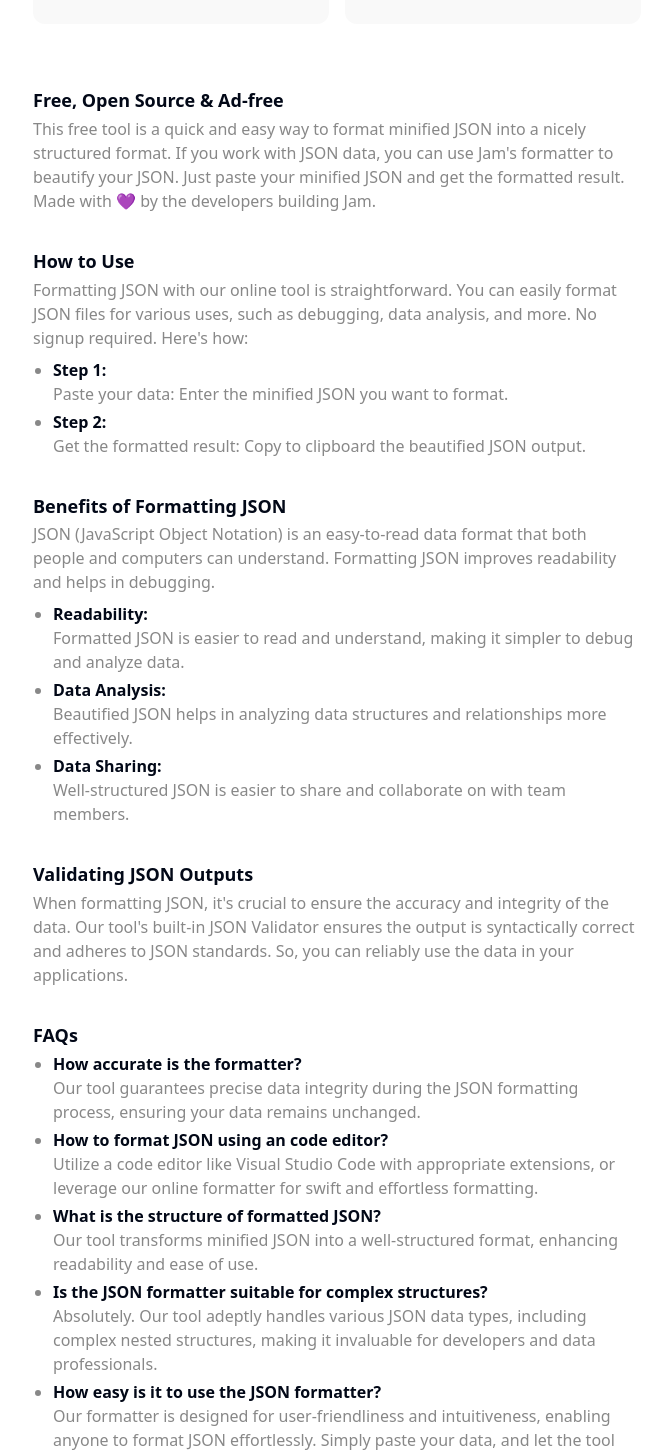
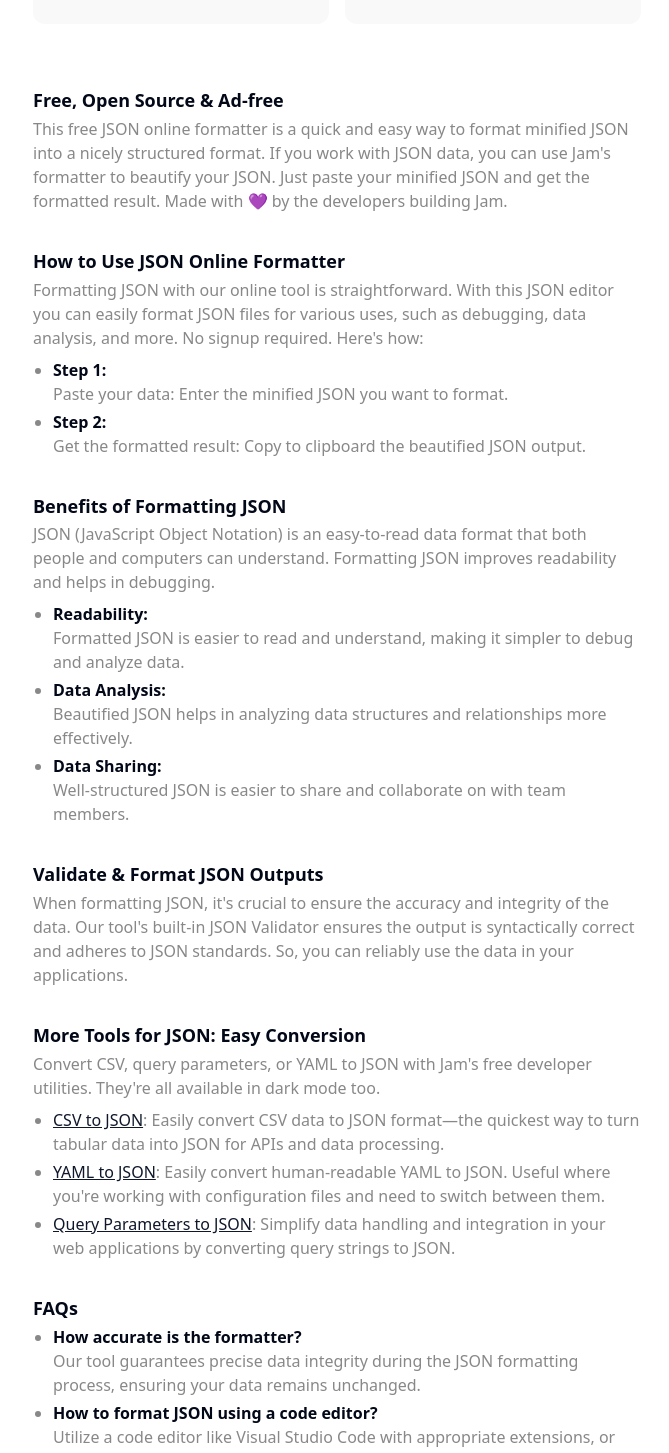
Before and after one commit to jamdotdev/jam-dev-utilities, a Next.js app: page /utilities/json-formatter in a window 1280 px wide. Shown: the part 914-2367 px from the top of the page, without its empty margins (303-972 px from the left). Built offline with nearby package versions, Linux system fonts and the light colour scheme.

Commit message:
content: update copy

```diff
--- a/components/seo/CsvToJsonSEO.tsx
+++ b/components/seo/CsvToJsonSEO.tsx
@@ -3,7 +3,7 @@ export default function CsvToJsonSEO() {
     <div className="content-wrapper">
       <section>
         <p>
-          This free tool is a quick and easy way to convert CSV file into JSON.
+          This free tool is a quick and easy way to convert CSV files into JSON.
           If you work with APIs, data, or web apps, you can use Jam's CSV to
           JSON converter to turn tabular data into JSON format.
         </p>
@@ -12,25 +12,33 @@ export default function CsvToJsonSEO() {
       <section>
         <h2>Free, Open Source & Ad-free</h2>
         <p>
-          Just paste your CSV file and get the JSON result. Made with 💜 by the
-          developers building Jam.
+          Just paste your CSV file and get the JSON result. Built with 💜 by the
+          Jam developers, using the open-source{" "}
+          <a
+            href="https://github.com/mholt/PapaParse"
+            target="_blank"
+            rel="noopener noreferrer"
+          >
+            PapaParse
+          </a>{" "}
+          package.
         </p>
       </section>
 
       <section>
         <h2>How to Use Jam's CSV to JSON Converter Tool</h2>
         <p>
-          Easily convert your CSV files to JSON format with our online tool.
-          Whether you're working on web development projects, data analysis, or
+          Easily convert your CSV files to JSON online with our tool. Whether
+          you're working on web development projects, data analysis, or
           integrating with APIs, our converter simplifies the process.
         </p>
         <ul>
           <li>
-            <b>Paste CSV file:</b> <br /> Paste the CSV file you want to
+            <b>Import CSV file:</b> <br /> Paste the CSV file you want to
             convert.
           </li>
           <li>
-            <b>Get the JSON result:</b> <br /> Copy the JSON output to your
+            <b>Get the JSON result:</b> <br /> Get the JSON output and copy to
             clipboard.
           </li>
           <li>
--- a/components/seo/JsonFormatterSEO.tsx
+++ b/components/seo/JsonFormatterSEO.tsx
@@ -1,23 +1,25 @@
+import Link from "next/link";
+
 export default function JsonFormatterSEO() {
   return (
     <div className="content-wrapper">
       <section>
         <h2>Free, Open Source & Ad-free</h2>
         <p>
-          This free tool is a quick and easy way to format minified JSON into a
-          nicely structured format. If you work with JSON data, you can use
-          Jam's formatter to beautify your JSON. Just paste your minified JSON
-          and get the formatted result. Made with 💜 by the developers building
-          Jam.
+          This free JSON online formatter is a quick and easy way to format
+          minified JSON into a nicely structured format. If you work with JSON
+          data, you can use Jam's formatter to beautify your JSON. Just paste
+          your minified JSON and get the formatted result. Made with 💜 by the
+          developers building Jam.
         </p>
       </section>
 
       <section>
-        <h2>How to Use</h2>
+        <h2>How to Use JSON Online Formatter</h2>
         <p>
-          Formatting JSON with our online tool is straightforward. You can
-          easily format JSON files for various uses, such as debugging, data
-          analysis, and more. No signup required. Here's how:
+          Formatting JSON with our online tool is straightforward. With this
+          JSON editor you can easily format JSON files for various uses, such as
+          debugging, data analysis, and more. No signup required. Here's how:
         </p>
         <ul>
           <li>
@@ -55,7 +57,7 @@ export default function JsonFormatterSEO() {
       </section>
 
       <section>
-        <h2>Validating JSON Outputs</h2>
+        <h2>Validate & Format JSON Outputs</h2>
         <p>
           When formatting JSON, it's crucial to ensure the accuracy and
           integrity of the data. Our tool's built-in JSON Validator ensures the
@@ -65,43 +67,69 @@ export default function JsonFormatterSEO() {
       </section>
 
       <section>
+        <h2>More Tools for JSON: Easy Conversion</h2>
+        <p>
+          Convert CSV, query parameters, or YAML to JSON with Jam's free
+          developer utilities. They're all available in dark mode too.
+        </p>
+        <ul>
+          <li>
+            <Link href="/utilities/csv-to-json">CSV to JSON</Link>: Easily
+            convert CSV data to JSON format—the quickest way to turn tabular
+            data into JSON for APIs and data processing.
+          </li>
+          <li>
+            <Link href="/utilities/yaml-to-json">YAML to JSON</Link>: Easily
+            convert human-readable YAML to JSON. Useful where you're working
+            with configuration files and need to switch between them.
+          </li>
+          <li>
+            <Link href="/utilities/query-params-to-json">
+              Query Parameters to JSON
+            </Link>
+            : Simplify data handling and integration in your web applications by
+            converting query strings to JSON.
+          </li>
+        </ul>
+      </section>
+
+      <section>
         <h2>FAQs</h2>
         <ul>
           <li>
-            <b>How accurate is the formatter?</b> <br />
-            Our tool guarantees precise data integrity during the JSON
-            formatting process, ensuring your data remains unchanged.
+            <b>How accurate is the formatter?</b> <br /> Our tool guarantees
+            precise data integrity during the JSON formatting process, ensuring
+            your data remains unchanged.
           </li>
           <li>
-            <b>How to format JSON using an code editor?</b> <br />
-            Utilize a code editor like Visual Studio Code with appropriate
-            extensions, or leverage our online formatter for swift and
-            effortless formatting.
+            <b>How to format JSON using a code editor?</b> <br /> Utilize a code
+            editor like Visual Studio Code with appropriate extensions, or
+            leverage our online tool for quick and free JSON formatting.
           </li>
           <li>
-            <b>What is the structure of formatted JSON?</b> <br />
-            Our tool transforms minified JSON into a well-structured format,
-            enhancing readability and ease of use.
+            <b>What is the structure of formatted JSON?</b> <br /> Our tool
+            transforms minified JSON into a well-structured format, enhancing
+            readability and ease of use.
           </li>
           <li>
-            <b>Is the JSON formatter suitable for complex structures?</b>
-            <br />
-            Absolutely. Our tool adeptly handles various JSON data types,
+            <b>Is the JSON object formatter suitable for complex structures?</b>{" "}
+            <br /> Absolutely. Our tool adeptly handles various JSON data types,
             including complex nested structures, making it invaluable for
             developers and data professionals.
           </li>
           <li>
-            <b>How easy is it to use the JSON formatter?</b> <br />
-            Our formatter is designed for user-friendliness and intuitiveness,
+            <b>How easy is it to use the online JSON formatter?</b> <br /> Our
+            formatter is designed for user-friendliness and intuitiveness,
             enabling anyone to format JSON effortlessly. Simply paste your data,
             and let the tool handle the rest.
           </li>
           <li>
-            <b>Are there any limitations to the formatter?</b> <br />
-            The tool is highly effective for all standard use cases, capable of
-            processing typical files as well as extremely large datasets.
+            <b>Are there any limitations to the formatter?</b> <br /> This is
+            the best JSON formatter. The tool is highly effective for all
+            standard use cases, capable of processing typical files as well as
+            extremely large datasets completely free.
           </li>
-        </ul>{" "}
+        </ul>
       </section>
     </div>
   );
--- a/components/seo/QueryParamsToJsonSEO.tsx
+++ b/components/seo/QueryParamsToJsonSEO.tsx
@@ -74,7 +74,7 @@ export default function QueryParamsToJsonSEO() {
             converting data in different programming languages.
           </li>
           <li>
-            <b>Data Sharing:</b> <br /> JSON’s structured format makes it easier
+            <b>Data Sharing:</b> <br /> JSON's structured format makes it easier
             to share and exchange data between different systems and platforms.
           </li>
         </ul>
@@ -84,13 +84,23 @@ export default function QueryParamsToJsonSEO() {
         <h2>Discover Jam: The Ultimate Debugging Tool</h2>
         <p>
           Are you tired of manually extracting and converting URL query data?
-          Imagine having a tool that captures all the essential information,
-          including console logs, network requests, etc in 1 click.
+          Jam captures all the essential information, including console logs,
+          network requests, etc in 1 click.
         </p>
         <p>
-          Meet <b>Jam</b>, the browser extension helping over 130,000 users
-          debug faster.
+          Get{" "}
+          <a
+            href="https://chromewebstore.google.com/detail/jam/iohjgamcilhbgmhbnllfolmkmmekfmci"
+            target="_blank"
+            rel="noreferrer"
+          >
+            Jam, the browser extension
+          </a>{" "}
+          helping over 130,000 users debug faster.
         </p>
+      </section>
+
+      <section>
         <GetJamForFree />
       </section>
 
--- a/components/seo/UrlEncoderSEO.tsx
+++ b/components/seo/UrlEncoderSEO.tsx
@@ -58,19 +58,31 @@ export default function UrlEncoderSEO() {
       <section>
         <h2>Discover Jam: The Ultimate Tool for Web Developers</h2>
         <p>
-          While this URL tool helps you manage URLs efficiently, <b>Jam</b>{" "}
+          While this URL tool helps you manage URLs efficiently,{" "}
+          <a href="https://jam.dev" target="_blank" rel="noreferrer">
+            Jam
+          </a>{" "}
           takes your debugging process to the next level.
         </p>
         <p>
-          Meet <b>Jam</b>, the browser extension helping over 130,000 users
-          debug faster. Jam captures console logs, network requests, and more
-          with just one click. Now anyone can log comprehensive bug reports and
-          you can debug so much faster.
+          Meet{" "}
+          <a
+            href="https://chromewebstore.google.com/detail/jam/iohjgamcilhbgmhbnllfolmkmmekfmci"
+            target="_blank"
+            rel="noreferrer"
+          >
+            Jam, the browser extension
+          </a>{" "}
+          helping over 130,000 users debug faster. Jam captures console logs,
+          network requests, and more with just one click. Now anyone can log
+          comprehensive bug reports and you can debug so much faster.
         </p>
         <p>
-          Say goodbye to tedious manual debugging. Try Jam today and get back to
+          Say goodbye to tedious manual debugging. Try Jam and get back to
           writing code instead of fixing old features.
         </p>
+      </section>
+      <section>
         <GetJamForFree />
       </section>
 
```
Also changed, not shown: components/seo/Base64SEO.tsx (+18 -6 lines), components/seo/HexToRgbSEO.tsx (+10 -12 lines).
